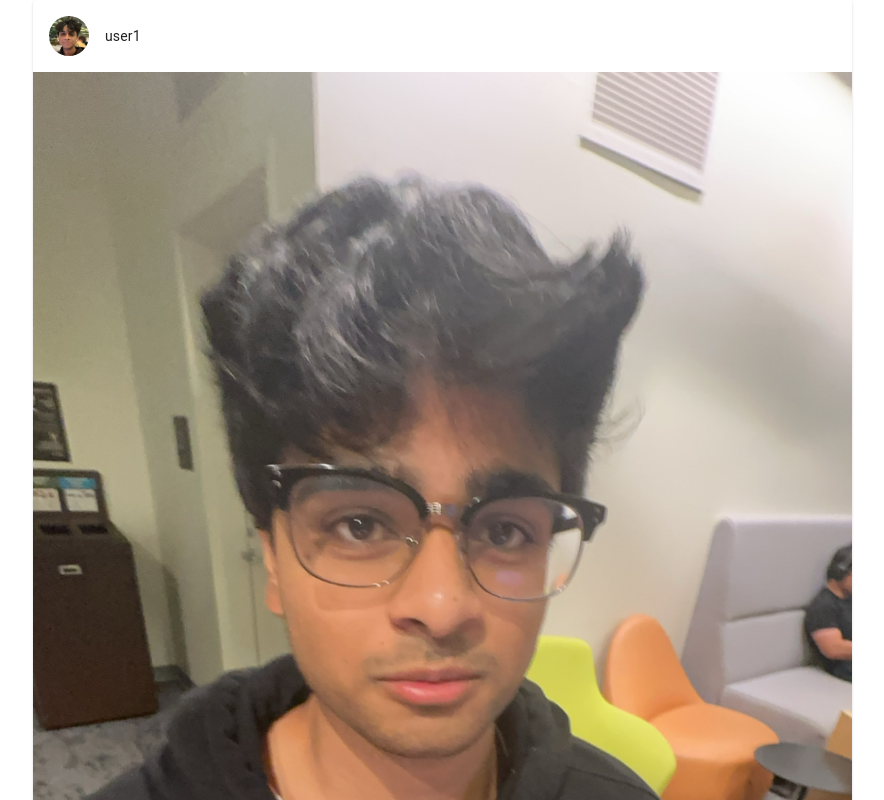
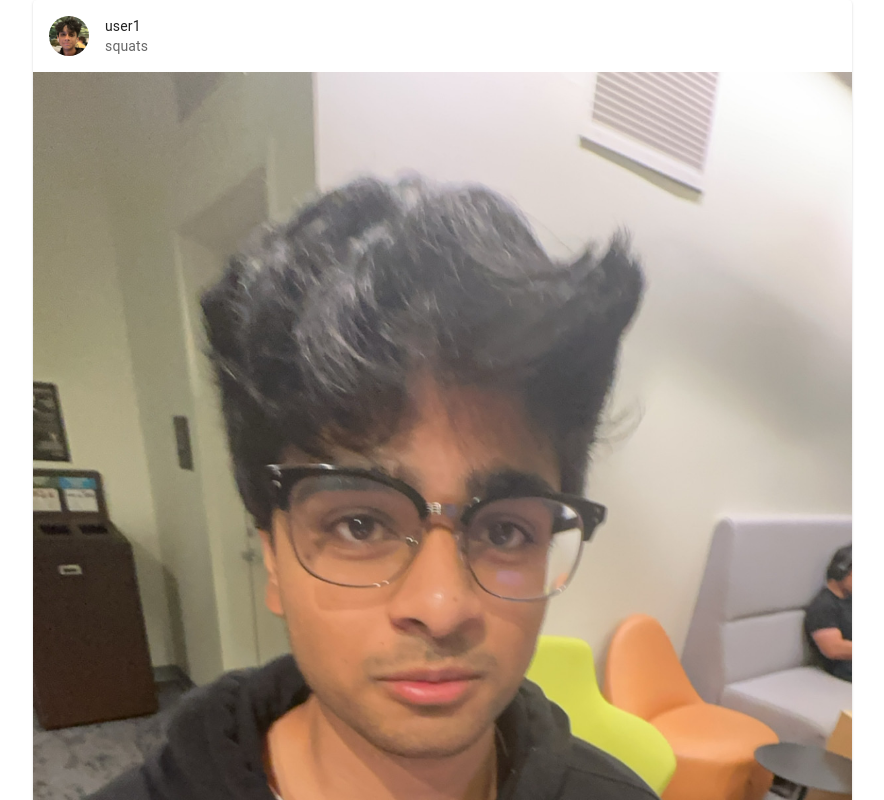
Before and after one commit to ngupta0843/CS35L-Final-Project, a React (Create React App) app in the folder client/: page /forum in a window 1280 px wide. Shown: the top 800 px of the page, without its empty margins (95-979 px from the left). Built offline with nearby package versions, Linux system fonts and the light colour scheme.

Commit message:
modified Post obj

```diff
--- a/client/src/pages/forum-page/ForumPage.jsx
+++ b/client/src/pages/forum-page/ForumPage.jsx
@@ -13,6 +13,7 @@ function ForumPage() {
             caption: 'hello',
             likesCount: 100,
             post_img: sachit,
+            workout: "squats",
         },
         {
             id: 2,
@@ -36,6 +37,7 @@ function ForumPage() {
                     likecount={post.likesCount}
                     user={{profile_photo: post.profile_icon}}
                     photo={post.post_img}
+                    workout={post.workout}
                 />
             ))}
             </Stack>
```
